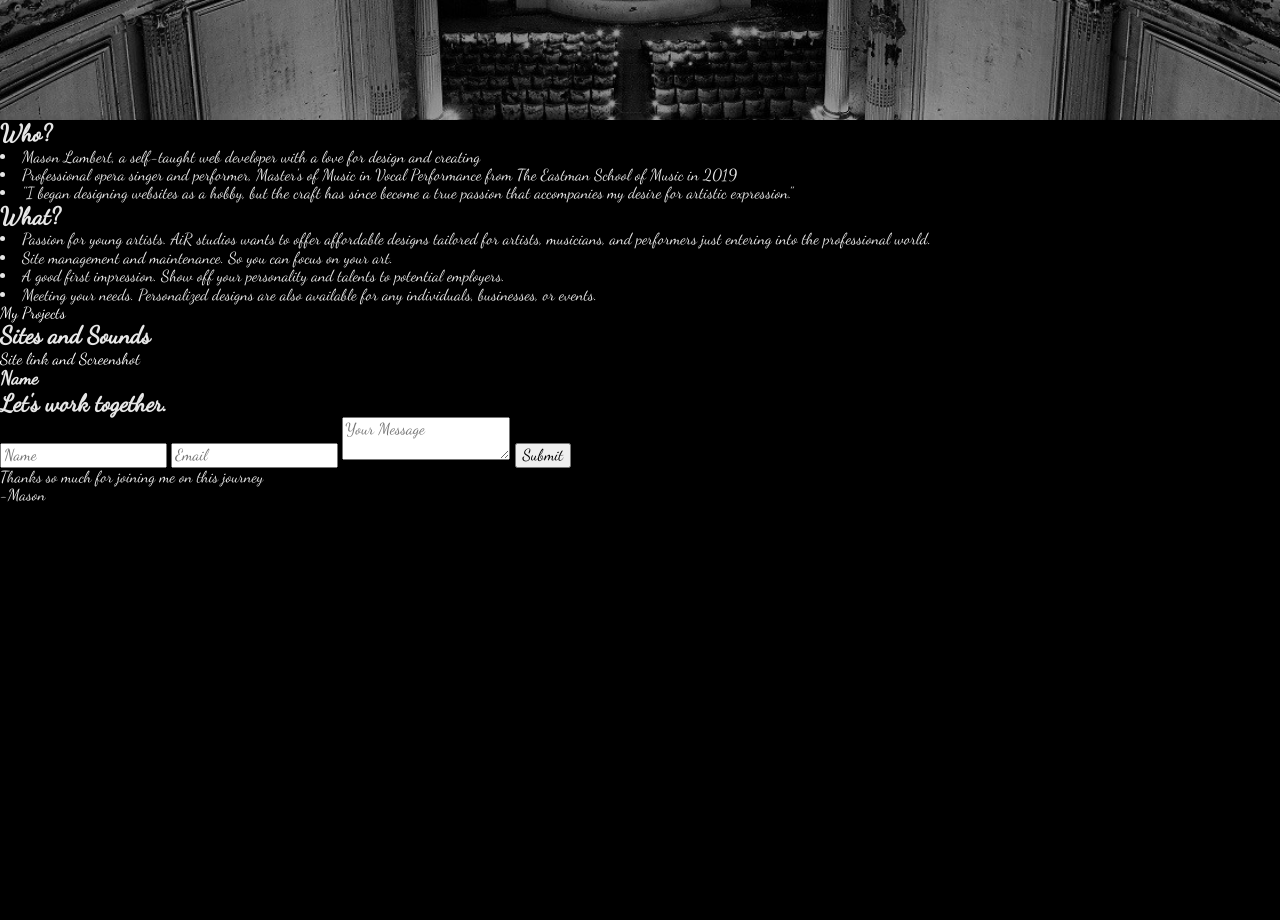
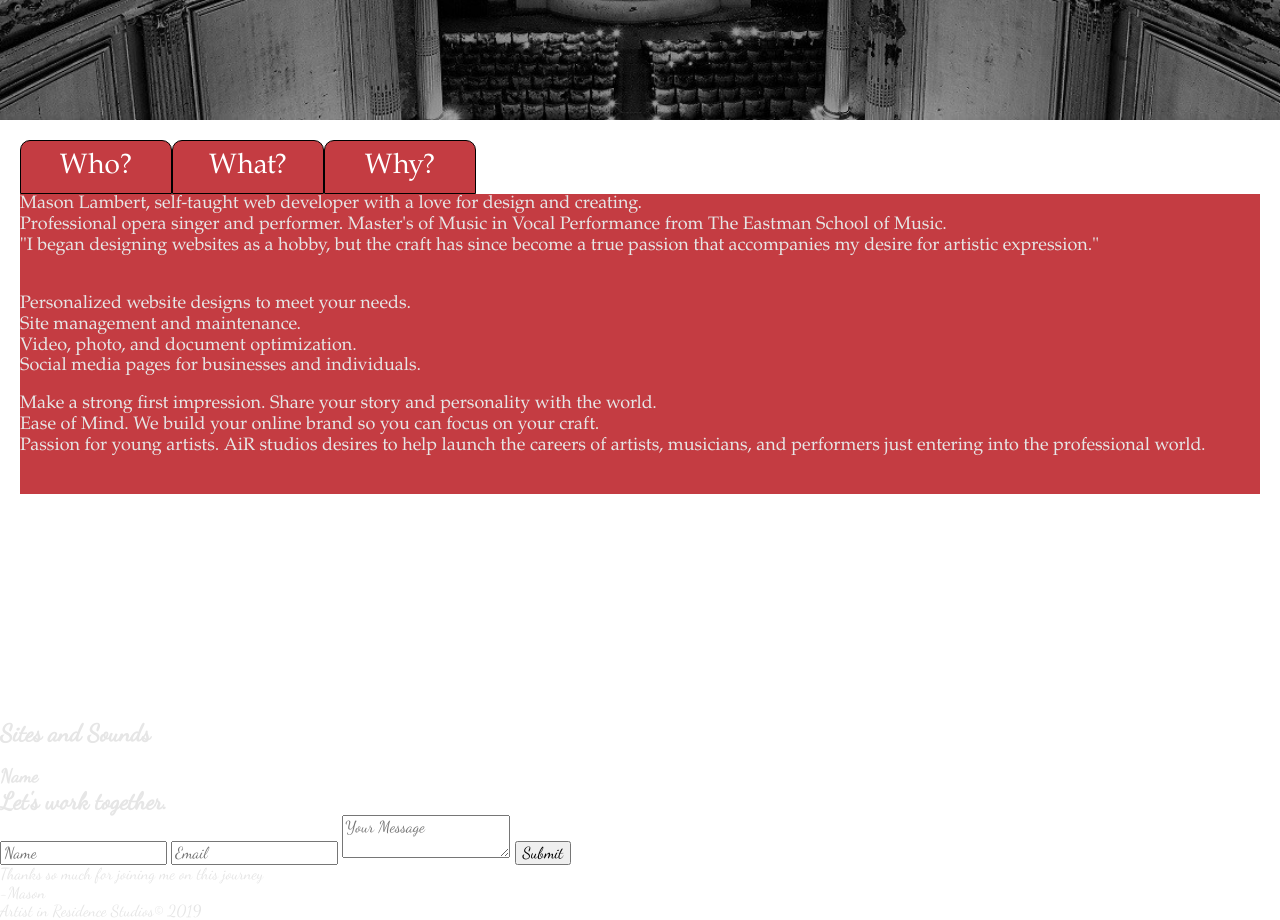
Before and after one commit to artist-in-residence/artist-portfolio, a website: page app/index.html in a window 1280 px wide. Shown: the part 680-1600 px from the top of the page. Before the commit the page ends 1184 px from the top, so only its background shows below. Drawn offline with Linux system fonts and the light colour scheme.

Commit message:
Reorder content, start styles for about-section

```diff
--- a/app/css/base/_global.css
+++ b/app/css/base/_global.css
@@ -1,4 +1,4 @@
-h1, h2, h3, h4, h5, h6, p {
+h1, h2, h3, h4, h5, h6, p, li, ul {
 	margin-top: 0;
   margin-bottom: 0;
   padding: 0;
@@ -7,14 +7,31 @@ h1, h2, h3, h4, h5, h6, p {
 body {
   margin: 0;
   color: #e6e6e6;
-  background-color: black;
+  background-color: #FFF;
   font-family: 'Dancing Script', cursive;
+	font-size: 1rem;
 }
 
 a {
   text-decoration: none;
   color: #FFF;
 }
+
+ul {
+	padding-left: 0;
+}
+
+li {
+	list-style: none;
+}
+
+
+.content-area {
+	height: auto;
+	padding: 20px;
+}
+
+
 
 /**ClearFix**/
   .row:before,
--- /dev/null
+++ b/app/css/base/_variables.css
@@ -0,0 +1,2 @@
+$mainRed: #c43c42;
+$grayText: #666;
--- /dev/null
+++ b/app/css/modules/_about-section.css
@@ -0,0 +1,24 @@
+.about-section {
+  font-family: Garamond,Baskerville,Baskerville Old Face,Hoefler Text,Times New Roman,serif;
+  background-color: #FFF;
+  height: 600px;
+&__tabs {
+  display: flex;
+  flex-wrap: wrap;
+  }
+&__section-title {
+  font-size: 1.75rem;
+  background-color: $mainRed;
+  width: 150px;
+  padding: 10px 0;
+  margin: 0;
+  text-align: center;
+  border: 1px solid #000;
+  border-radius: 10px 10px 0px 0px;
+  }
+&__section-content {
+  font-size: 1.125rem;
+  background-color: $mainRed;
+  height: 100px;
+  }
+}
--- a/app/css/styles.css
+++ b/app/css/styles.css
@@ -1,5 +1,7 @@
 @import "normalize.css";
+@import "base/_variables.css";
 @import "base/_global";
 @import "modules/_large-hero";
 @import "modules/_btn";
 @import "modules/_site-menu";
+@import "modules/_about-section";
--- a/app/index.html
+++ b/app/index.html
@@ -29,23 +29,39 @@
   </div>
 </div>
 
+  <div class="about-section">
+    <div class="content-area">
+      <nav class="about-section__tabs">
+          <li class="about-section__section-title"><a class="">Who?</a></li>
+          <li class="about-section__section-title"><a>What?</a></li>
+          <li class="about-section__section-title"><a>Why?</a></li>
+      </nav>
+    <div class="about-section__section-content">
+    <!--Profile image here-->
+    <ul>
+      <li>Mason Lambert, self-taught web developer with a love for design and creating.</li>
+      <li>Professional opera singer and performer. Master's of Music in Vocal Performance from The Eastman School of Music.</li>
+    </ul>
+  <p>"I began designing websites as a hobby, but the craft has since become a true passion that accompanies my desire for artistic expression."</p>
+  </div>
+  <div class="about-section__section-content">
+    <ul>
+      <li>Personalized website designs to meet your needs.</li>
+      <li>Site management and maintenance.</li>
+      <li>Video, photo, and document optimization.</li>
+      <li>Social media pages for businesses and individuals.</li>
+    </ul>
+  </div>
 
-<div class="about-section">
-  <h2>Who?</h2>
-  <!--Profile image here-->
-  <p>
-    <li>Mason Lambert, a self-taught web developer with a love for design and creating</li>
-    <li>Professional opera singer and performer, Master's of Music in Vocal Performance from The Eastman School of Music in 2019</li>
-    <li>"I began designing websites as a hobby, but the craft has since become a true passion that accompanies my desire for artistic expression."</li>
-</p>
-  <h2>What?</h2>
-<p>
-    <li>Passion for young artists. AiR studios wants to offer affordable designs tailored for artists, musicians, and performers just entering into the professional world.</li>
-    <li>Site management and maintenance. So you can focus on your art.</li>
-    <li>A good first impression. Show off your personality and talents to potential employers.</li>
-    <li>Meeting your needs. Personalized designs are also available for any individuals, businesses, or events.</li>
-</p>
-<a href="#">My Projects</a>
+  <div class="about-section__section-content">
+  <ul>
+    <li>Make a strong first impression. Share your story and personality with the world.</li>
+    <li>Ease of Mind. We build your online brand so you can focus on your craft.</li>
+    <li>Passion for young artists. AiR studios desires to help launch the careers of artists, musicians, and performers just entering into the professional world.</li>
+  </ul>
+</div>
+
+  </div>
 </div>
 
 <div class="portfolio">
@@ -77,4 +93,7 @@
 
 
 </body>
+<footer>
+  <p>Artist in Residence Studios&copy; 2019</p>
+</footer>
 </html>
--- a/app/styles.css
+++ b/app/styles.css
@@ -349,7 +349,7 @@ template {
   display: none;
 }
 
-h1, h2, h3, h4, h5, h6, p {
+h1, h2, h3, h4, h5, h6, p, li, ul {
 	margin-top: 0;
   margin-bottom: 0;
   padding: 0;
@@ -358,13 +358,27 @@ h1, h2, h3, h4, h5, h6, p {
 body {
   margin: 0;
   color: #e6e6e6;
-  background-color: black;
+  background-color: #FFF;
   font-family: 'Dancing Script', cursive;
+	font-size: 1rem;
 }
 
 a {
   text-decoration: none;
   color: #FFF;
+}
+
+ul {
+	padding-left: 0;
+}
+
+li {
+	list-style: none;
+}
+
+.content-area {
+	height: auto;
+	padding: 20px;
 }
 
 /**ClearFix**/
@@ -478,3 +492,31 @@ width: 25%;
 .site-menu--centered {
     text-align: -webkit-center;
   }
+
+.about-section {
+  font-family: Garamond,Baskerville,Baskerville Old Face,Hoefler Text,Times New Roman,serif;
+  background-color: #FFF;
+  height: 600px;
+}
+
+.about-section__tabs {
+  display: flex;
+  flex-wrap: wrap;
+  }
+
+.about-section__section-title {
+  font-size: 1.75rem;
+  background-color: #c43c42;
+  width: 150px;
+  padding: 10px 0;
+  margin: 0;
+  text-align: center;
+  border: 1px solid #000;
+  border-radius: 10px 10px 0px 0px;
+  }
+
+.about-section__section-content {
+  font-size: 1.125rem;
+  background-color: #c43c42;
+  height: 100px;
+  }
```
